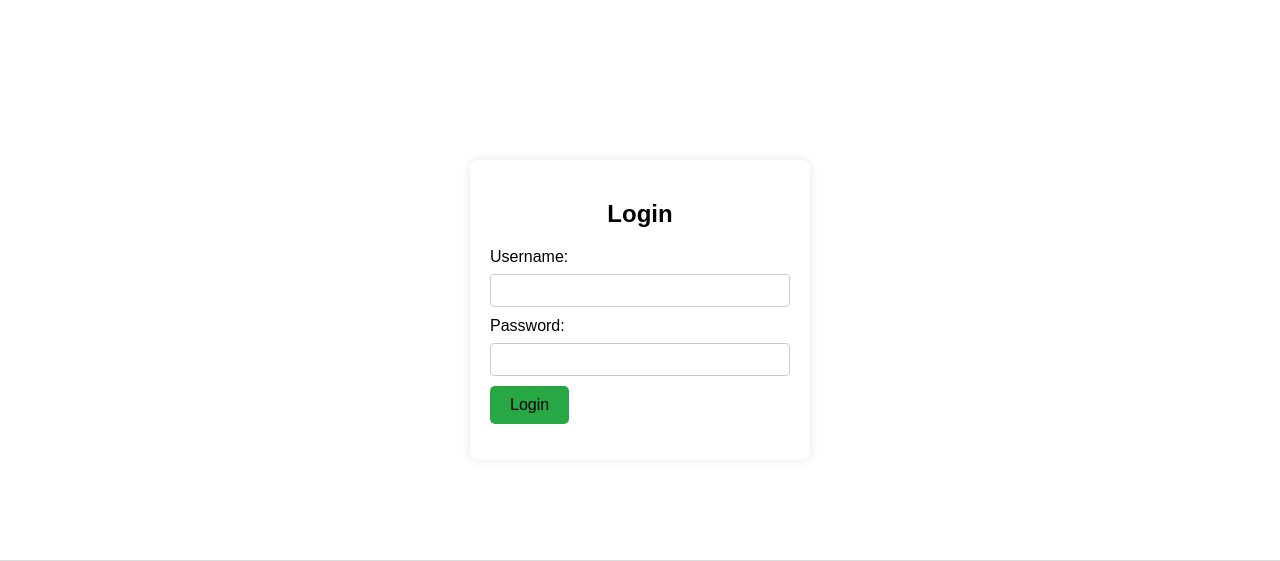
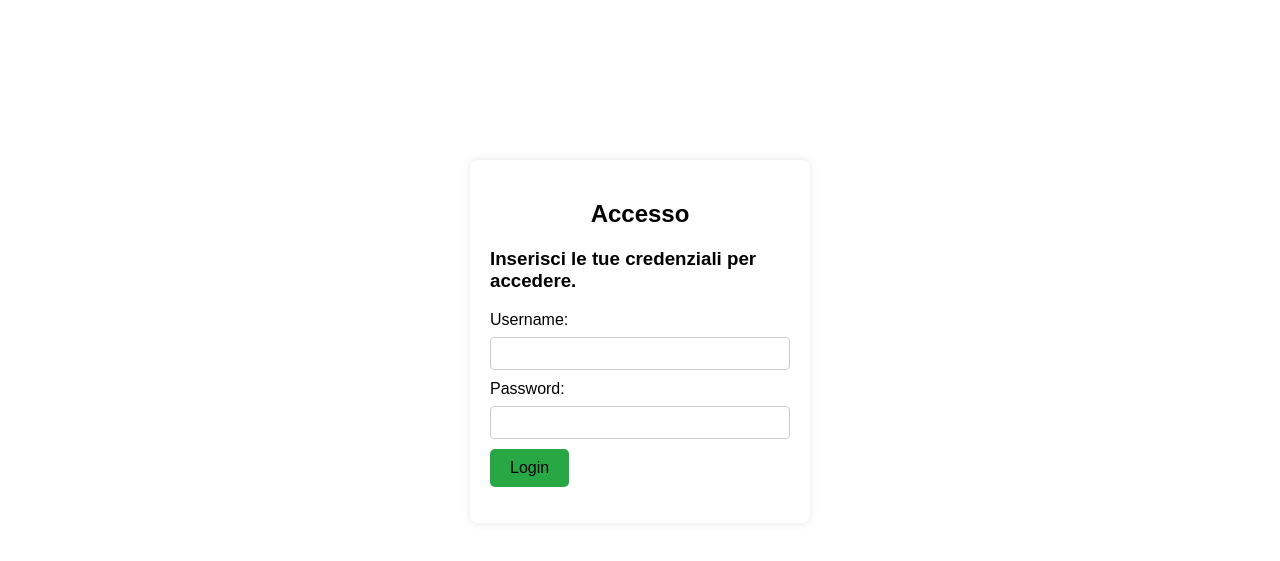
Before and after one commit to natangallo/bar-webapp, a PHP site: page /cassabar/accesso/accesso.php in a window 1280 px wide. Shown: the top 561 px of the page. Run offline with PHP 8.4, Linux system fonts and the light colour scheme.

Commit message:
login title

```diff
--- a/app/accesso/accesso.php
+++ b/app/accesso/accesso.php
@@ -12,7 +12,8 @@
 <body>
     <div id="login-container">
         <form id="login-form" method="POST">
-            <h2>Login</h2>
+            <h2>Accesso</h2>
+            <h3> Inserisci le tue credenziali per accedere.</h3>
             <label for="username">Username:</label>
             <input type="text" id="username" name="username" required>
 
```
